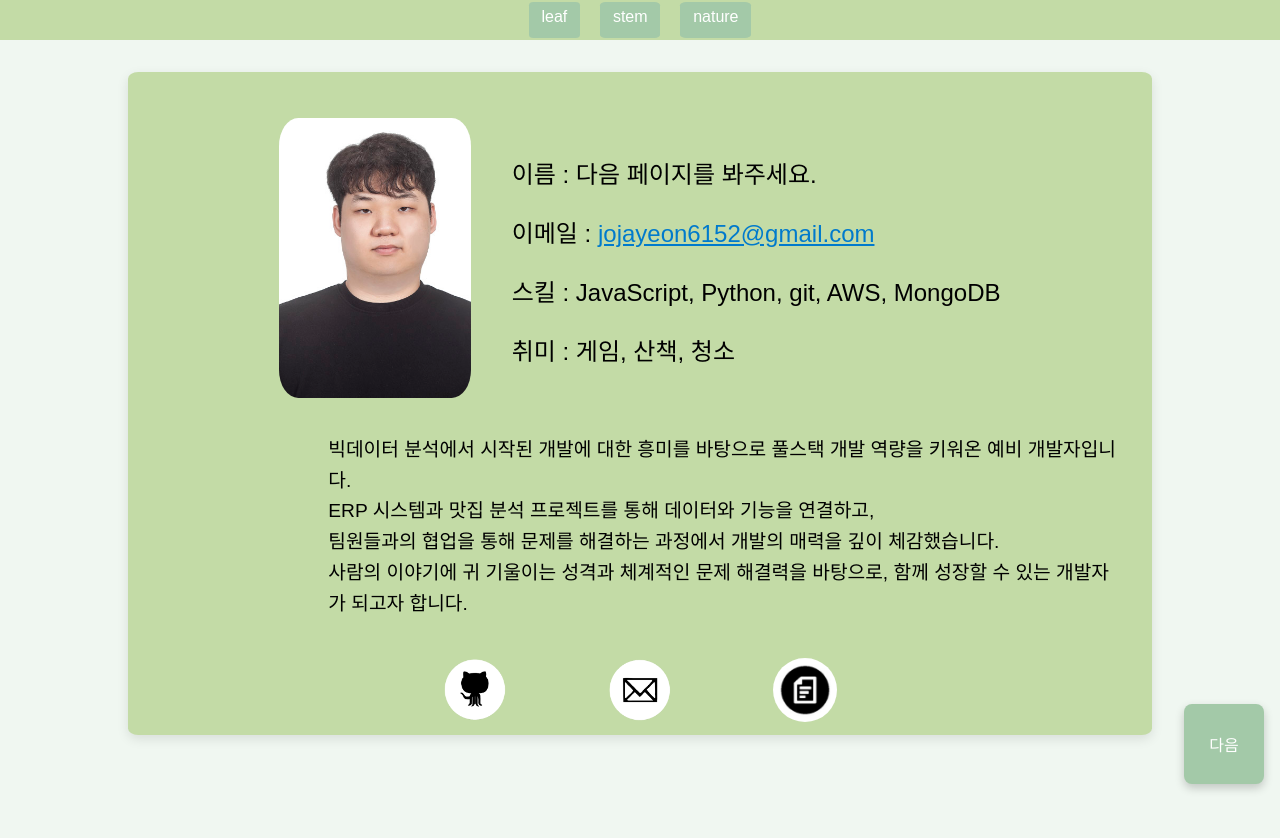
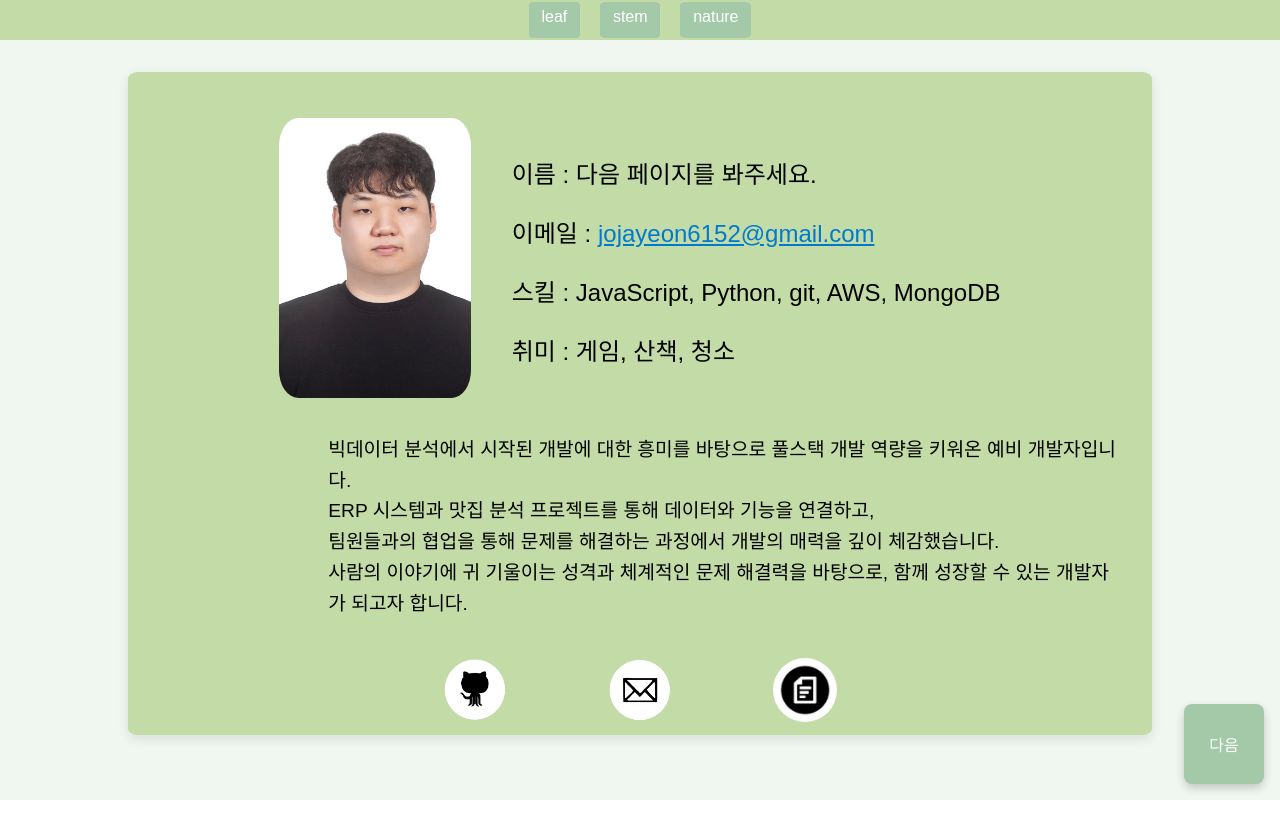
Before and after one commit to jojayeon/my_home, a React (Create React App) app in the folder my_home/: page /stem in a window 1280 px wide. After the commit the page ends 800 px from the top, so only its background shows below. Built offline with nearby package versions, Linux system fonts and the light colour scheme.

Commit message:
:lipstick: 높이 수정

```diff
--- a/my_home/src/styles/stem.css
+++ b/my_home/src/styles/stem.css
@@ -3,7 +3,7 @@
   flex-direction: column;
   align-items: center;
   justify-content: flex-start; /* 상단 정렬 */
-  min-height: 100vh; /* 고정 높이 대신 최소 높이 */
+  min-height: 90vh; /* 고정 높이 대신 최소 높이 */
   width: 90vw;
   max-width: 1000px;
   text-align: center;
```
